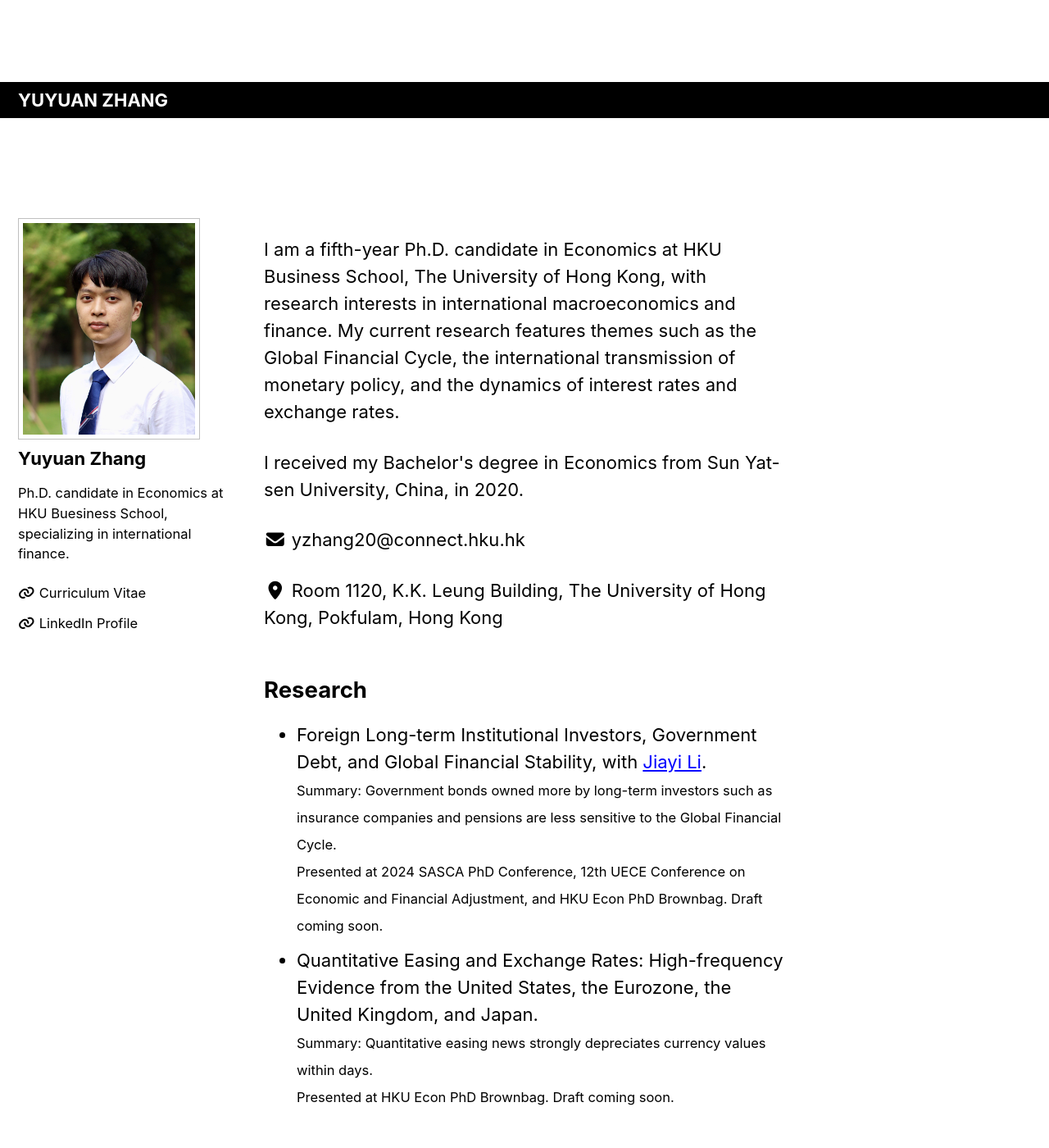
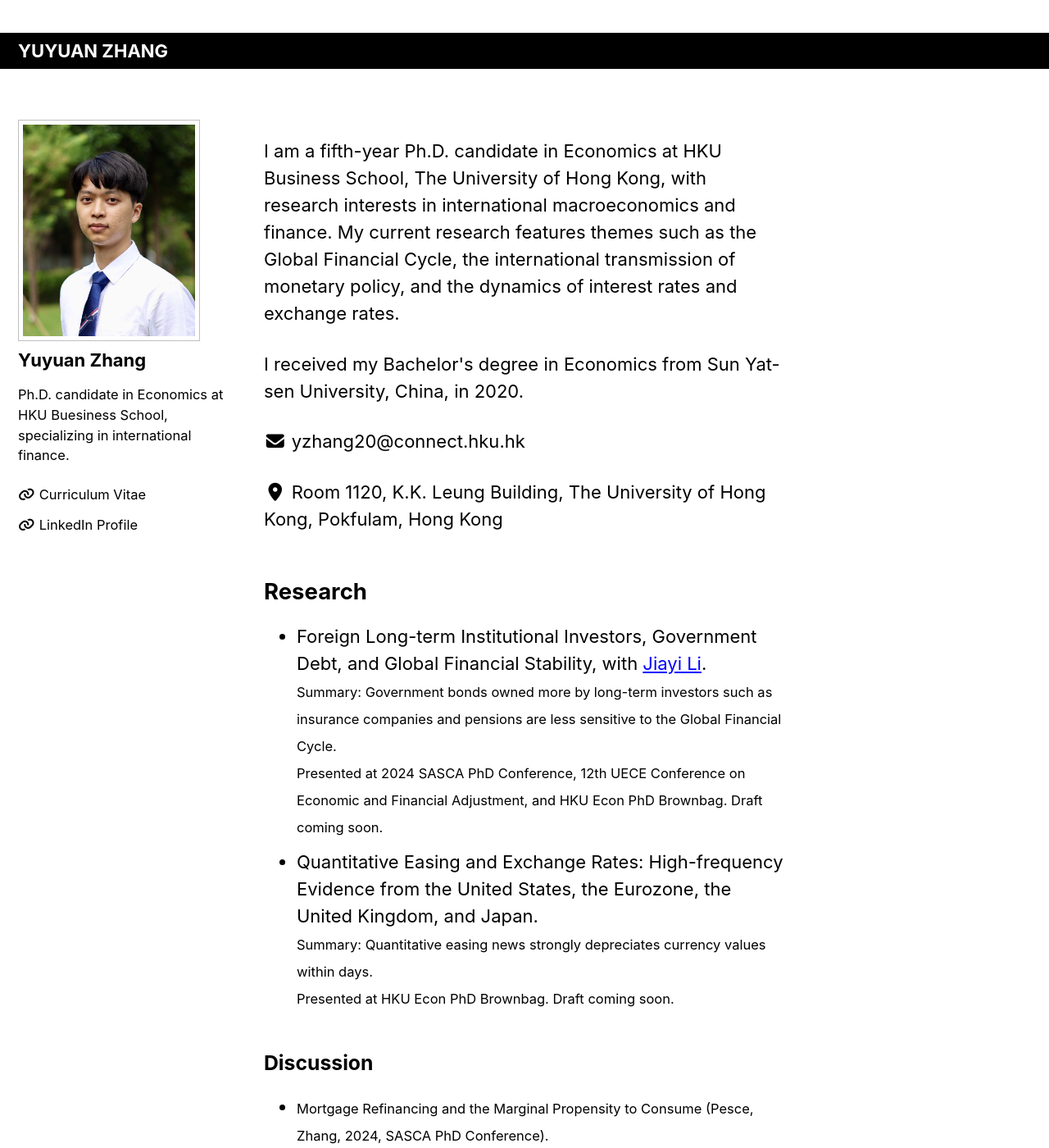
Before and after one commit to yuyuanecon/yuyuanecon.github.io, a Jekyll site: the page built from index.html, in a window 1280 px wide and 1400 px high. Shown: the whole window at 82% size. Built offline with Jekyll 4.4.1, drawn with Linux system fonts in a browser that asks for light colours; cached includes are drawn as plain includes; the list of posts is cut into pages by our own code.

Commit message:
Update _masthead.scss

```diff
--- a/_sass/minimal-mistakes/_masthead.scss
+++ b/_sass/minimal-mistakes/_masthead.scss
@@ -8,7 +8,7 @@
   width: 100%;
   top: 0; // Ensure it stays at the top
   left: 0; // Ensure it starts from the left edge
-  padding: 100px 0; // Add padding to increase the vertical length
+  padding: 40px 0; // Add padding to increase the vertical length
   /*
   border-bottom: 1px solid $border-color;
   */
```
